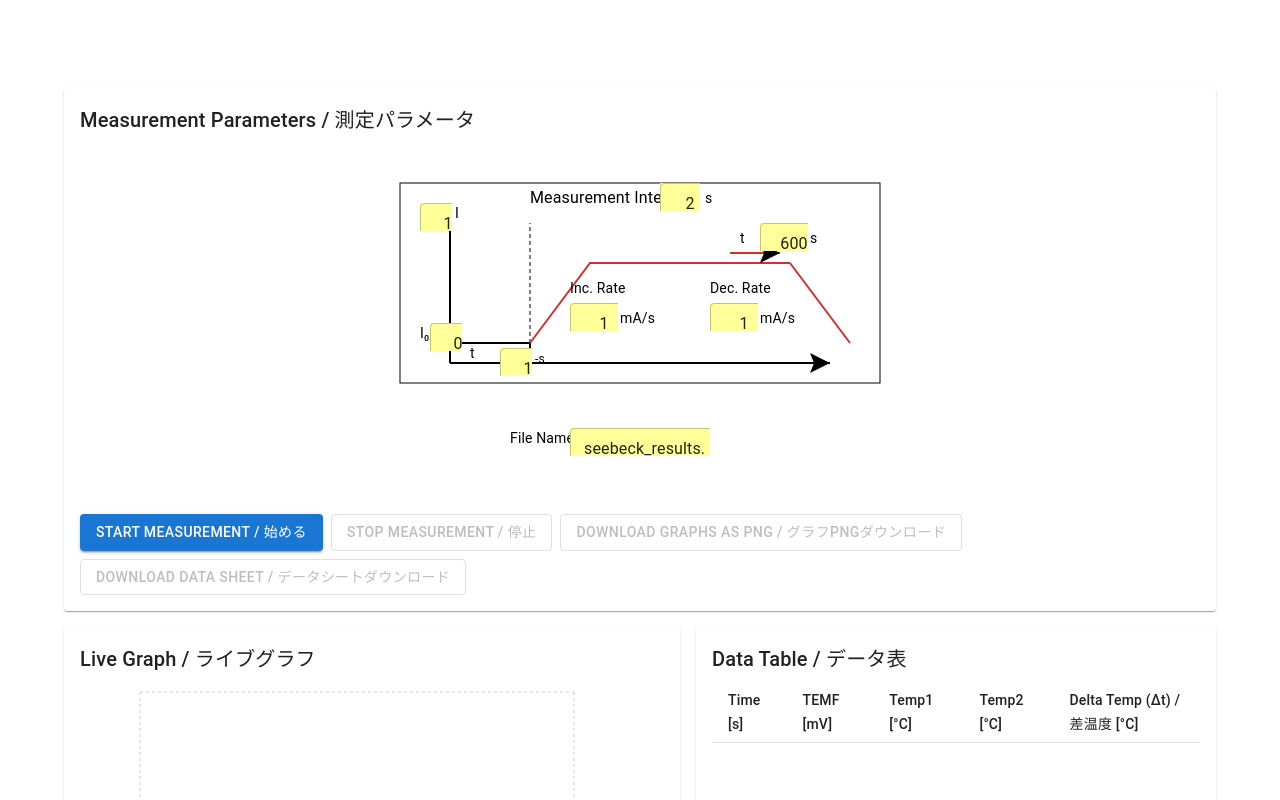
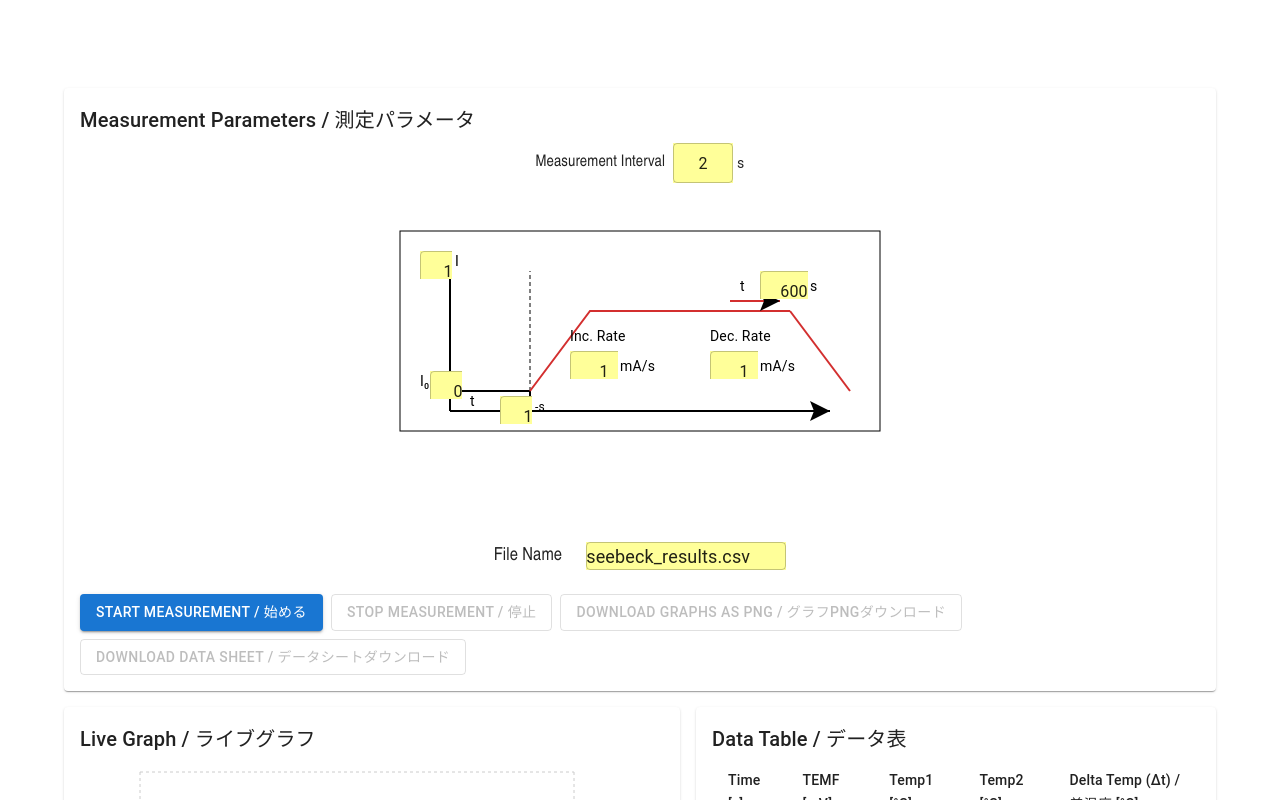
Before and after one commit to srinikhil25/V1_TE_measurements, a React (Vite) app in the folder frontend/: page / in a window 1280 px wide. Shown: the top 800 px of the page. Built offline with nearby package versions, Linux system fonts and the light colour scheme; some icons are missing.

Commit message:
Update MeasurementDiagramForm.tsx

```diff
--- a/frontend/src/components/MeasurementDiagramForm.tsx
+++ b/frontend/src/components/MeasurementDiagramForm.tsx
@@ -1,5 +1,15 @@
 import React from 'react';
 import { TextField, Box } from '@mui/material';
+
+// Make these available everywhere in the file
+const FONT = 'Arial Narrow, Arial, sans-serif';
+const inputStyle = {
+  background: '#ffff99',
+  fontSize: 18,
+  padding: 0,
+  width: 38,
+  height: 28,
+};
 
 interface MeasurementDiagramFormProps {
   interval: number;
@@ -32,6 +42,18 @@ const MeasurementDiagramForm: React.FC<MeasurementDiagramFormProps> = ({
 }) => {
   return (
     <Box sx={{ width: 500, mx: 'auto', mb: 3 }}>
+      {/* Move Measurement Interval label and input above the diagram, centered */}
+      <Box sx={{ display: 'flex', alignItems: 'center', justifyContent: 'center', mb: 1 }}>
+        <span style={{ fontSize: 16, fontFamily: FONT, marginRight: 8 }}>Measurement Interval</span>
+        <TextField
+          value={interval}
+          onChange={e => setIntervalVal(Number(e.target.value))}
+          variant="outlined"
+          size="small"
+          inputProps={{ style: { background: '#ffff99', textAlign: 'center', width: 32 } }}
+        />
+        <span style={{ fontSize: 14, marginLeft: 4 }}>s</span>
+      </Box>
       <svg width={500} height={340}>
         {/* Main box */}
         <rect x={10} y={40} width={480} height={200} fill="#fff" stroke="#000" strokeWidth={1} />
@@ -53,18 +75,6 @@ const MeasurementDiagramForm: React.FC<MeasurementDiagramFormProps> = ({
         <polyline points="400,120 460,200" fill="none" stroke="#d32f2f" strokeWidth={2} />
         {/* Hold time arrow */}
         <line x1={340} y1={110} x2={390} y2={110} stroke="#d32f2f" strokeWidth={2} markerEnd="url(#arrow)" />
-        {/* Measurement Interval label and box */}
-        <text x={140} y={60} fontSize={16}>Measurement Interval</text>
-        <foreignObject x={270} y={40} width={40} height={28}>
-          <TextField
-            value={interval}
-            onChange={e => setIntervalVal(Number(e.target.value))}
-            variant="outlined"
-            size="small"
-            inputProps={{ style: { background: '#ffff99', textAlign: 'center', width: 32 } }}
-          />
-        </foreignObject>
-        <text x={315} y={60} fontSize={14}>s</text>
         {/* Pre time label and box */}
         <text x={80} y={215} fontSize={14}>t<sub>Pre</sub></text>
         <foreignObject x={110} y={205} width={32} height={28}>
@@ -135,17 +145,6 @@ const MeasurementDiagramForm: React.FC<MeasurementDiagramFormProps> = ({
           />
         </foreignObject>
         <text x={370} y={180} fontSize={14}>mA/s</text>
-        {/* File Name label and box */}
-        <text x={120} y={300} fontSize={14}>File Name</text>
-        <foreignObject x={180} y={285} width={140} height={28}>
-          <TextField
-            value={fileName}
-            onChange={e => setFileName(e.target.value)}
-            variant="outlined"
-            size="small"
-            inputProps={{ style: { background: '#ffff99', textAlign: 'center', width: 120 } }}
-          />
-        </foreignObject>
         {/* SVG arrow marker */}
         <defs>
           <marker id="arrow" markerWidth="10" markerHeight="10" refX="10" refY="5" orient="auto" markerUnits="strokeWidth">
@@ -153,6 +152,17 @@ const MeasurementDiagramForm: React.FC<MeasurementDiagramFormProps> = ({
           </marker>
         </defs>
       </svg>
+      {/* File Name label and input below the SVG, closer to the diagram */}
+      <Box sx={{ display: 'flex', alignItems: 'center', justifyContent: 'center', mt: 0.5 }}>
+        <span style={{ fontSize: 18, fontFamily: FONT, marginRight: 24 }}>File Name</span>
+        <TextField
+          value={fileName}
+          onChange={e => setFileName(e.target.value)}
+          variant="outlined"
+          size="small"
+          inputProps={{ style: { ...inputStyle, width: 200, fontSize: 18, padding: 0 } }}
+        />
+      </Box>
     </Box>
   );
 };
```
